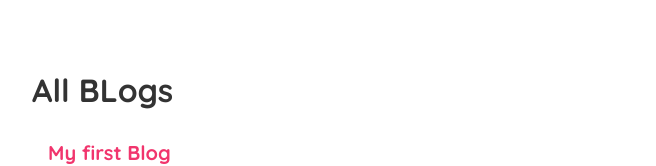
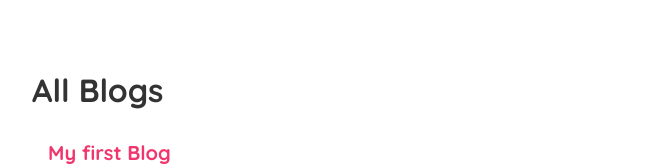
Before and after one commit to sarila/Start-React, a React (Create React App) app: page / in a window 1280 px wide. Shown: the part 181-347 px from the top of the page, without its empty margins (308-964 px from the left). Built offline with nearby package versions, Linux system fonts and the light colour scheme; data requests are answered from the project's data file.

Commit message:
Custom hooks

```diff
--- a/src/Home.js
+++ b/src/Home.js
@@ -1,40 +1,14 @@
 import { useState, useEffect } from "react";
 import Bloglist from "./Bloglist";
+import useFetch from "./useFetch";
 
 const Home = () => {
-    const title = "All BLogs";
-
-   const [blogs, setBlogs] = useState(null);
-   const [isPending, setIsPending] = useState(true);
-   const [error, setError] = useState(null);
-
-   useEffect(() => {
-       setTimeout(() => {
-        fetch('http://localhost:8000/blogs')
-        .then(res => {
-            if(!res.ok) {
-                throw Error('Could not fetch data');
-            }
-            return res.json();
-
-        })
-        .then((data) => {
-            setBlogs(data);
-            setIsPending(false);
-            setError(null);
-        })
-        .catch(err => {
-            setIsPending(false);
-            setError(err.message);
-            // console.log(err.message);
-        })
-       }, 1000)
-   }, []);
+    const {data: blogs, isPending, error} = useFetch('http://localhost:8000/blogs');
     return (
         <div className="home">
             {error && <div>{error}</div>}
             { isPending && <div>Loading.....</div>}
-            {blogs && <Bloglist blogs= {blogs} title= {title} />}
+            {blogs && <Bloglist blogs= {blogs} title= {"All Blogs"} />}
         </div>
     );
 }
--- /dev/null
+++ b/src/useFetch.js
@@ -0,0 +1,34 @@
+import { useEffect, useState } from "react";
+
+const useFetch = (url) => {
+
+    const [data, setData] = useState(null);
+    const [isPending, setIsPending] = useState(true);
+    const [error, setError] = useState(null);
+
+   useEffect(() => {
+       setTimeout(() => {
+        fetch(url)
+        .then(res => {
+            if(!res.ok) {
+                throw Error('Could not fetch data');
+            }
+            return res.json();
+
+        })
+        .then((data) => {
+            setData(data);
+            setIsPending(false);
+            setError(null);
+        })
+        .catch(err => {
+            setIsPending(false);
+            setError(err.message);
+        })
+       }, 1000)
+   }, [url]);
+
+   return { data, isPending, error }
+}
+
+export default useFetch
```
